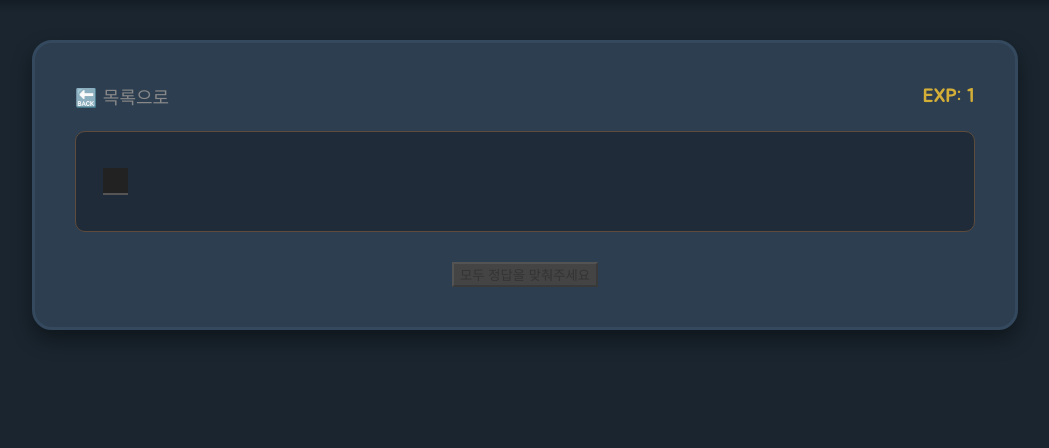
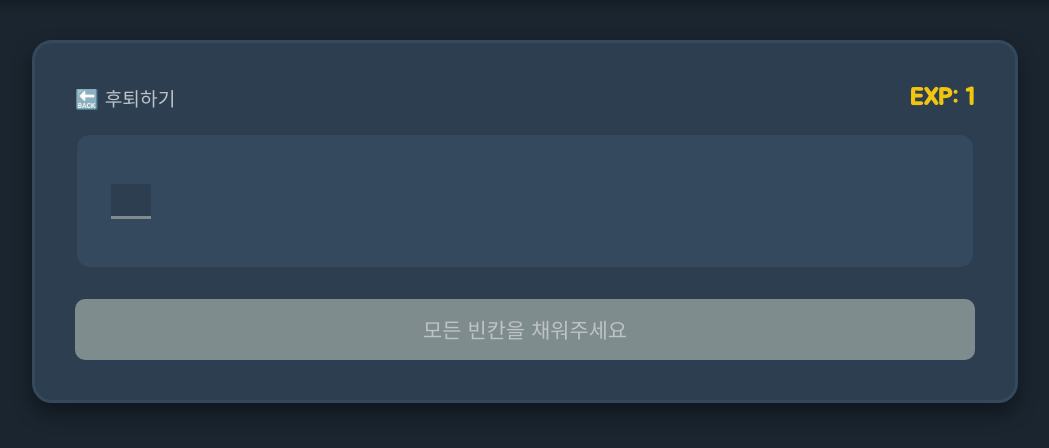
Before and after one commit to pky060921-debug/law, a Flask app: template templates/dungeon_play.html in a window 1280 px wide. Shown: the part 80-528 px from the top of the page, without its empty margins (115-1164 px from the left). Run offline with Flask 3, Linux system fonts and the light colour scheme; the visitor is signed in with stand-in values (Sample User, id 1); the template is opened without the code that fills it: most values are stand-ins (such as "Sample title", 1, 10 or a date in 2020).

Commit message:
Enhance styles for play area and input elements
Improved styles for play area and input elements, updated button and text styles for better visibility and user experience.

```diff
--- a/templates/dungeon_play.html
+++ b/templates/dungeon_play.html
@@ -2,110 +2,143 @@
 
 {% block content %}
 <style>
-    /* [스타일 정의] */
-    .edit-area {
-        background: rgba(0,0,0,0.3);
-        padding: 25px;
-        border-radius: 10px;
-        border: 1px solid #5e4b3c;
-        line-height: 2.8;
-        font-size: 1.1rem;
+    /* [편집/게임 영역 스타일 개선] */
+    .play-area {
+        background: #34495e;
+        padding: 30px;
+        border-radius: 15px;
+        border: 2px solid #2c3e50;
+        line-height: 3.2; /* 줄간격 넓게 */
+        font-size: 1.4rem; /* 글씨 크게 */
         text-align: left;
-        word-break: keep-all; /* 단어 단위 줄바꿈 */
+        word-break: keep-all;
+        color: #ecf0f1;
     }
 
     /* 편집 모드 단어 */
     .edit-token {
         cursor: pointer;
-        padding: 2px 5px;
-        border-radius: 4px;
+        padding: 4px 8px;
+        border-radius: 6px;
+        border: 1px solid transparent;
         transition: 0.2s;
-        border: 1px solid transparent;
-        display: inline-block; /* 중요: 클릭 영역 잡기 */
+        display: inline-block;
     }
     .edit-token:hover {
-        background: rgba(212, 175, 55, 0.2);
-        border-color: #d4af37;
+        background: rgba(243, 156, 18, 0.2);
+        border-color: #f39c12;
     }
     .edit-token.selected {
-        background: #8b0000;
+        background: #e74c3c; /* 선택시 붉은색 (히어로 느낌) */
         color: #fff;
-        border-color: #ff4444;
         font-weight: bold;
-    }
-    /* 선택된 단어 앞뒤에 가상의 괄호 표시 (시각적 효과) */
-    .edit-token.selected::before { content: '{'; color: #ffd700; margin-right: 2px; }
-    .edit-token.selected::after { content: '}'; color: #ffd700; margin-left: 2px; }
-
-    /* 정적 텍스트 (조사, 문장부호 등) */
-    .static-text {
-        color: #888;
-        display: inline;
+        box-shadow: 0 4px 0 #c0392b;
+        transform: translateY(-2px);
     }
 
-    /* 게임 모드 입력창 */
+    /* 정적 텍스트 (조사, 문장부호 등) - 가독성 높임 */
+    .static-text {
+        color: #bdc3c7; /* 밝은 회색으로 변경 */
+        font-weight: normal;
+        margin: 0 1px;
+    }
+
+    /* 입력창 스타일 */
     .quiz-input {
-        background: #222;
+        background: #2c3e50;
         border: none;
-        border-bottom: 2px solid #555;
-        color: white;
+        border-bottom: 3px solid #7f8c8d;
+        color: #f1c40f; /* 입력 글씨 노란색 */
         text-align: center;
-        font-size: 1.1rem;
+        font-size: 1.4rem;
+        font-weight: bold;
         padding: 2px 0;
-        margin: 0 2px;
-        font-family: 'Spectral', serif;
+        margin: 0 4px;
+        font-family: 'Jua', sans-serif;
+        transition: 0.2s;
     }
-    .quiz-input:focus { outline: none; border-bottom-color: #4a90e2; background: #333; }
-    .quiz-input.correct { border-bottom-color: #2ecc71; color: #2ecc71; font-weight: bold; }
-    .quiz-input.error { border-bottom-color: #ff4444; color: #ff4444; animation: shake 0.3s; }
+    .quiz-input:focus {
+        outline: none;
+        border-bottom-color: #f1c40f;
+        background: #233140;
+    }
+    .quiz-input.correct {
+        border-bottom-color: #2ecc71;
+        color: #2ecc71;
+        background: transparent;
+    }
+    .quiz-input.error {
+        border-bottom-color: #e74c3c;
+        color: #e74c3c;
+        background: rgba(231, 76, 60, 0.1);
+        animation: shake 0.3s;
+    }
 
     /* 정답 힌트 말풍선 */
     .answer-hint {
         display: none;
         position: absolute;
-        top: -30px; left: 50%; transform: translateX(-50%);
-        background: #cc0000; color: white; padding: 2px 6px;
-        border-radius: 4px; font-size: 0.8rem; white-space: nowrap; z-index: 10;
+        top: -45px; left: 50%; transform: translateX(-50%);
+        background: #e74c3c; color: white;
+        padding: 5px 10px; border-radius: 8px;
+        font-size: 1rem; white-space: nowrap; z-index: 100;
+        box-shadow: 0 4px 10px rgba(0,0,0,0.3);
+        border: 2px solid white;
     }
     .input-wrapper { position: relative; display: inline-block; }
     .input-wrapper.show-hint .answer-hint { display: block; }
 
-    @keyframes shake { 0%,100%{transform:translateX(0);} 25%{transform:translateX(-3px);} 75%{transform:translateX(3px);} }
+    /* 버튼 스타일 */
+    .btn-action {
+        width: 100%;
+        padding: 15px;
+        font-size: 1.3rem;
+        font-family: 'Black Han Sans';
+        border: none;
+        border-radius: 10px;
+        cursor: pointer;
+        margin-top: 30px;
+        transition: 0.2s;
+    }
+    .btn-blue { background: #3498db; color: white; box-shadow: 0 5px 0 #2980b9; }
+    .btn-blue:hover { transform: translateY(2px); box-shadow: 0 2px 0 #2980b9; }
+
+    @keyframes shake { 0%,100%{transform:translateX(0);} 25%{transform:translateX(-5px);} 75%{transform:translateX(5px);} }
 </style>
 
 <div style="text-align: center;">
     {% if edit_mode %}
-        <h2 style="margin-bottom:10px;">✏️ 빈칸 생성 모드</h2>
-        <p style="color:#aaa; font-size:0.9rem; margin-bottom:20px;">
+        <h2 style="color: #f39c12;">✏️ 작전 설계 (빈칸 만들기)</h2>
+        <p style="color:#bdc3c7; font-size:1.1rem; margin-bottom:20px;">
             클릭하여 빈칸으로 만들 단어를 선택하세요.<br>
-            (가운데점(·), 마침표(.) 등은 자동으로 분리됩니다.)
+            (문장부호와 조사는 자동으로 분리되어 선택되지 않습니다.)
         </p>
 
-        <div id="edit-board" class="edit-area"></div>
+        <div id="edit-board" class="play-area"></div>
 
-        <form method="POST" id="edit-form" style="margin-top: 30px;">
+        <form method="POST" id="edit-form">
             <input type="hidden" name="edited_content" id="edited_content">
-            <button type="button" class="btn" onclick="submitEdit()" style="background: linear-gradient(to right, #4a90e2, #007bff); color:white;">
-                설정 완료 (암기 시작)
+            <button type="button" class="btn-action btn-blue" onclick="submitEdit()">
+                설정 완료! 작전 개시 🚀
             </button>
         </form>
 
     {% else %}
         <div style="display:flex; justify-content:space-between; align-items:center; margin-bottom:20px;">
-            <a href="/dungeon" style="text-decoration:none; color:#888;">🔙 목록으로</a>
-            <div style="font-size:1.2rem; color:#d4af37;">EXP: <span id="xp-display">{{ session['xp'] }}</span></div>
+            <a href="/dungeon" style="text-decoration:none; color:#bdc3c7; font-size:1.2rem;">🔙 후퇴하기</a>
+            <div style="font-size:1.5rem; color:#f1c40f; font-weight:bold;">EXP: <span id="xp-display">{{ session['xp'] }}</span></div>
         </div>
 
-        <div class="edit-area" id="game-board">
+        <div class="play-area" id="game-board">
             {% for part in parts %}
                 {% if part.type == 'text' %}
-                    <span class="static-text" style="color:#ccc;">{{ part.val }}</span>
+                    <span class="static-text">{{ part.val }}</span>
                 {% else %}
                     <span class="input-wrapper">
                         <span class="answer-hint">{{ targets[part.id] }}</span>
                         <input type="text" class="quiz-input"
                                data-answer="{{ targets[part.id] }}"
-                               style="width:{{ targets[part.id]|length * 15 + 10 }}px;"
+                               style="width:{{ targets[part.id]|length * 20 + 20 }}px;"
                                autocomplete="off">
                     </span>
                 {% endif %}
@@ -119,135 +152,53 @@
             {% endfor %}
         </form>
 
-        <button id="submit-btn" class="btn" onclick="checkFinal()" disabled style="background:#444; cursor:not-allowed; margin-top:30px;">
-            모두 정답을 맞춰주세요
+        <button id="submit-btn" class="btn-action" onclick="checkFinal()" disabled
+                style="background:#7f8c8d; color:#bdc3c7; cursor:not-allowed; box-shadow:none;">
+            모든 빈칸을 채워주세요
         </button>
     {% endif %}
 </div>
 
 <script>
     /* =========================================
-       [공통 기능]
+       [스크립트 로직]
        ========================================= */
 
-    // [A] 편집 모드 로직 (핵심 수정 부분)
+    // [A] 편집 모드 로직 (버그 수정됨)
     {% if edit_mode %}
         const rawContent = `{{ raw_content | safe }}`;
         const editBoard = document.getElementById('edit-board');
-        let tokenList = []; // 전체 토큰 관리
+        let tokenList = [];
 
         function parseText(text) {
             const paragraphs = text.split('\n');
             let html = '';
-            let globalIdx = 0;
+            tokenList = [];
 
             paragraphs.forEach(para => {
                 if (!para.trim()) return;
-                html += '<div style="margin-bottom:15px;">';
+                html += '<div style="margin-bottom:20px;">';
 
-                // 1. 공백으로 먼저 나눔 (어절 단위)
+                // 1. 공백(어절) 단위로 먼저 나눔
                 const chunks = para.split(/\s+/);
 
                 chunks.forEach(chunk => {
-                    // 2. [핵심 수정] 어절 안에서 특수문자를 기준으로 한 번 더 쪼갭니다.
-                    // 정규식 설명: ([가운데점, 점, 쉼표, 괄호 등 특수문자])를 기준으로 나눔
-                    // 캡처 그룹 ()을 사용하여 구분자(특수문자)도 결과 배열에 포함시킴
-                    const subTokens = chunk.split(/([·\.\,\(\)\{\}\[\]\<\>\:\;\!\?\"\'\~\^\-\=\+\*\/])/);
-
-                    // 쪼개진 조각들을 순회하며 처리
-                    subTokens.forEach(token => {
-                        if (!token) return; // 빈 문자열 스킵
-
-                        // 특수문자인지 확인 (한글/영문/숫자가 아니면 특수문자로 간주)
-                        const isSymbol = !/[가-힣a-zA-Z0-9]/.test(token);
-
-                        if (isSymbol) {
-                            // 특수문자 -> 선택 불가능한 정적 텍스트로 처리
-                            tokenList.push({ text: token, type: 'static', selected: false });
-                            html += `<span class="static-text">${token}</span>`;
-                        } else {
-                            // 일반 단어 -> 조사 분리 로직 적용 후 선택 가능한 토큰으로 처리
-                            processWordToken(token, globalIdx);
-                            // processWordToken 내부에서 html 추가 및 globalIdx 증가 처리됨
-                        }
-                    });
-
-                    // 어절 사이 띄어쓰기 추가
-                    tokenList.push({ text: ' ', type: 'space', selected: false });
-                    html += ' ';
-                });
-
-                html += '</div>';
-            });
-            editBoard.innerHTML = html;
-        }
-
-        // 단어 토큰 처리 (조사 분리)
-        function processWordToken(word, idx) {
-            let core = word;
-            let suffix = "";
-
-            // 조사 분리 로직
-            const particles = ['으로', '에서', '부터', '까지', '은', '는', '이', '가', '을', '를', '에', '의', '와', '과', '로', '도', '만'];
-            for (let p of particles) {
-                if (core.endsWith(p) && core.length > p.length) {
-                    suffix = p;
-                    core = core.substring(0, core.length - p.length);
-                    break;
-                }
-            }
-
-            // 핵심 단어 (선택 가능)
-            tokenList.push({ text: core, type: 'word', selected: false });
-            // 여기서 전역 배열 참조를 위해 현재 배열의 마지막 인덱스를 사용하거나, 클로저 방식 사용
-            // 단순화를 위해 HTML 생성 시점에 onclick 이벤트를 문자열로 박아넣음.
-            // 주의: tokenList는 계속 push 되므로, 현재 tokenList의 길이를 인덱스로 활용.
-
-            const currentListIdx = tokenList.length - 1;
-
-            // HTML 생성
-            // 1. 핵심 단어
-            htmlStr = `<span class="edit-token" onclick="toggleToken(${currentListIdx}, this)">${core}</span>`;
-
-            // 2. 분리된 조사 (선택 불가)
-            if (suffix) {
-                tokenList.push({ text: suffix, type: 'static', selected: false });
-                htmlStr += `<span class="static-text">${suffix}</span>`;
-            }
-
-            // 앞서 호출한 곳의 html 변수에 이어붙이기 위해 임시 방편 사용 대신,
-            // parseText 함수 내에서 직접 처리하는게 낫지만 구조상 함수 분리함.
-            // 여기서는 document.write를 쓸 수 없으니 parseText 내로 로직을 합치는게 안전하지만,
-            // 코드 가독성을 위해 위 parseText 루프 안에서 처리하도록 수정하겠습니다.
-            return { core, suffix };
-        }
-
-        // [재작성된 parseText 함수 (위의 로직 통합)]
-        parseText = function(text) {
-            const paragraphs = text.split('\n');
-            let html = '';
-            tokenList = []; // 초기화
-
-            paragraphs.forEach(para => {
-                if (!para.trim()) return;
-                html += '<div style="margin-bottom:15px;">';
-
-                const chunks = para.split(/\s+/);
-
-                chunks.forEach(chunk => {
-                    // 문장부호 기준 2차 분할 (중요!)
-                    const subTokens = chunk.split(/([·\.\,\(\)\{\}\[\]\<\>\:\;\!\?\"\'\~\^\-\=\+\*\/])/);
+                    // [핵심 수정] 한글/영어/숫자가 "아닌" 모든 문자를 구분자로 사용
+                    // 즉, · . , ( ) [ ] 등의 모든 기호가 분리됨
+                    const subTokens = chunk.split(/([^가-힣a-zA-Z0-9]+)/);
 
                     subTokens.forEach(token => {
                         if (!token) return;
 
-                        const isSymbol = !/[가-힣a-zA-Z0-9]/.test(token);
+                        // 한글, 영어, 숫자가 하나라도 있으면 "단어"로 취급
+                        const isWord = /[가-힣a-zA-Z0-9]/.test(token);
 
-                        if (isSymbol) {
+                        if (!isWord) {
+                            // 특수문자/기호 -> 선택 불가
                             tokenList.push({ text: token, type: 'static', selected: false });
                             html += `<span class="static-text">${token}</span>`;
                         } else {
-                            // 조사 분리
+                            // 단어 -> 조사 분리 로직 수행
                             let core = token;
                             let suffix = "";
                             const particles = ['으로', '에서', '부터', '까지', '은', '는', '이', '가', '을', '를', '에', '의', '와', '과', '로', '도', '만'];
@@ -260,12 +211,12 @@
                                 }
                             }
 
-                            // 핵심 단어 등록
+                            // 핵심 단어 (선택 가능)
                             const idx = tokenList.length;
                             tokenList.push({ text: core, type: 'word', selected: false });
                             html += `<span class="edit-token" onclick="toggleToken(${idx}, this)">${core}</span>`;
 
-                            // 조사 등록
+                            // 분리된 조사 (선택 불가)
                             if (suffix) {
                                 tokenList.push({ text: suffix, type: 'static', selected: false });
                                 html += `<span class="static-text">${suffix}</span>`;
@@ -273,7 +224,7 @@
                         }
                     });
 
-                    // 띄어쓰기 복원
+                    // 어절 사이 띄어쓰기 복원
                     tokenList.push({ text: ' ', type: 'space', selected: false });
                     html += ' ';
                 });
@@ -292,8 +243,6 @@
         }
 
         function submitEdit() {
-            // tokenList를 순회하며 텍스트 재조립
-            // selected가 true인 것은 { }로 감쌈
             let result = "";
             tokenList.forEach(t => {
                 if (t.type === 'word' && t.selected) {
@@ -302,14 +251,11 @@
                     result += t.text;
                 }
             });
-
             document.getElementById('edited_content').value = result;
             document.getElementById('edit-form').submit();
         }
 
-        // 초기 실행
         parseText(rawContent);
-
 
     // [B] 게임 모드 로직
     {% else %}
@@ -320,18 +266,9 @@
         let penaltyCount = 0;
 
         inputs.forEach(input => {
-            // 입력 완료 시점 (엔터, 포커스 아웃)
-            input.addEventListener('change', function() {
-                validate(this);
-                checkAll();
-            });
-
-            // 엔터키 처리
+            input.addEventListener('change', function() { validate(this); checkAll(); });
             input.addEventListener('keydown', function(e) {
-                if (e.key === 'Enter') {
-                    this.blur(); // change 이벤트 트리거
-                    focusNext(this);
-                }
+                if (e.key === 'Enter') { this.blur(); focusNext(this); }
             });
         });
 
@@ -340,25 +277,23 @@
             const ans = input.dataset.answer;
             const wrapper = input.parentElement;
 
-            if (input.classList.contains('correct')) return; // 이미 정답이면 패스
-            if (val === '') { // 비어있으면 초기화
+            if (input.classList.contains('correct')) return;
+            if (val === '') {
                 input.classList.remove('error');
                 wrapper.classList.remove('show-hint');
                 return;
             }
 
             if (val === ans) {
-                // 정답
                 input.classList.remove('error');
                 input.classList.add('correct');
                 input.readOnly = true;
                 wrapper.classList.remove('show-hint');
-                updateXP(5); // +5 XP
+                updateXP(5);
             } else {
-                // 오답
                 input.classList.add('error');
                 wrapper.classList.add('show-hint');
-                updateXP(-5); // -5 XP
+                updateXP(-5);
                 penaltyCount++;
                 document.getElementById('penalty_count').value = penaltyCount;
             }
@@ -372,9 +307,11 @@
             const effect = document.createElement('span');
             effect.innerText = amount > 0 ? `+${amount}` : amount;
             effect.style.position = 'fixed';
-            effect.style.color = amount > 0 ? '#2ecc71' : '#ff4444';
+            effect.style.color = amount > 0 ? '#2ecc71' : '#e74c3c';
             effect.style.fontWeight = 'bold';
-            effect.style.fontSize = '1.5rem';
+            effect.style.fontSize = '2rem';
+            effect.style.textShadow = '2px 2px 0 #000';
+            effect.style.zIndex = '9999';
 
             const rect = xpDisplay.getBoundingClientRect();
             effect.style.left = rect.left + 'px';
@@ -383,7 +320,7 @@
 
             document.body.appendChild(effect);
             setTimeout(() => {
-                effect.style.top = (rect.top - 60) + 'px';
+                effect.style.top = (rect.top - 80) + 'px';
                 effect.style.opacity = 0;
             }, 50);
             setTimeout(() => effect.remove(), 1000);
@@ -394,8 +331,10 @@
             if (allCorrect) {
                 submitBtn.disabled = false;
                 submitBtn.style.background = "#2ecc71";
+                submitBtn.style.color = "white";
                 submitBtn.style.cursor = "pointer";
-                submitBtn.innerText = "🎉 퀘스트 완료! 보상 받기";
+                submitBtn.style.boxShadow = "0 5px 0 #27ae60";
+                submitBtn.innerText = "🎉 미션 성공! 보상 획득";
             }
         }
 
@@ -408,10 +347,7 @@
             const idx = arr.indexOf(curr);
             if (idx < arr.length - 1) {
                 for(let i=idx+1; i<arr.length; i++){
-                    if(!arr[i].readOnly) {
-                        arr[i].focus();
-                        break;
-                    }
+                    if(!arr[i].readOnly) { arr[i].focus(); break; }
                 }
             }
         }
```
